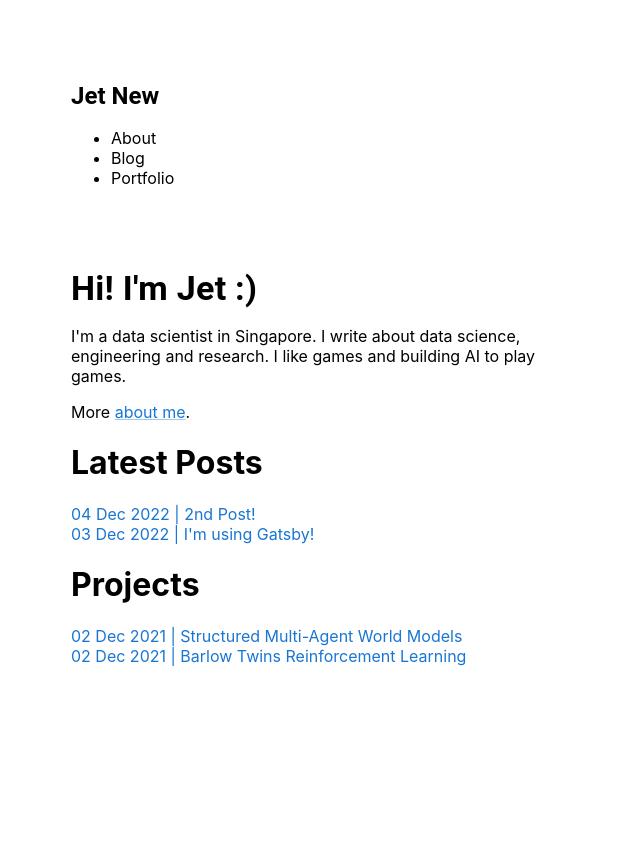
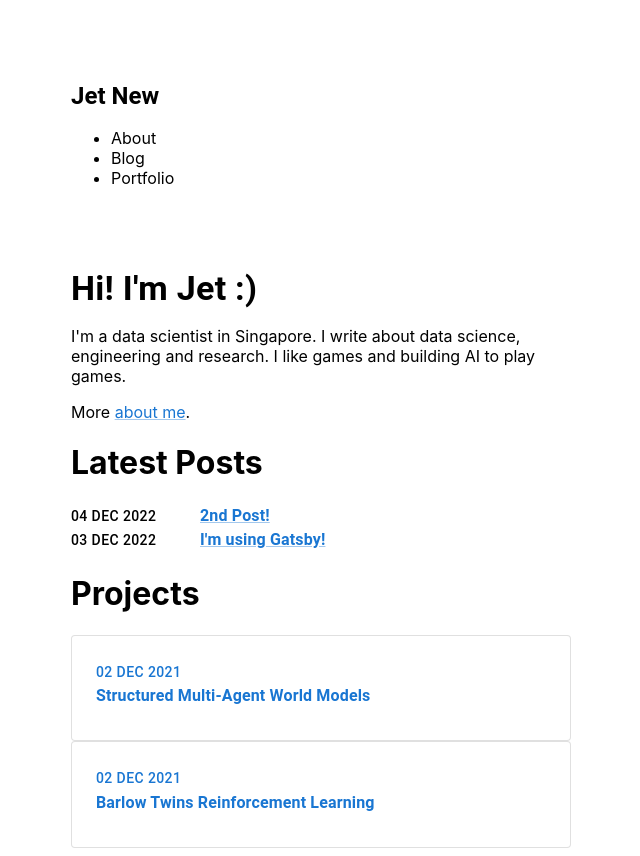
Before and after one commit to jetnew/website, a Gatsby site: page / in a window 1280 px wide. Shown: the whole page, without its empty margins (319-959 px from the left). Before the commit the page ends 800 px from the top, so only its background shows below. Built offline with nearby package versions, Linux system fonts and the light colour scheme; Gatsby itself is replaced by a stand-in of ours.

Commit message:
Set banner material UI for posts and portfolio

```diff
--- a/src/components/postbanner.js
+++ b/src/components/postbanner.js
@@ -1,15 +1,22 @@
 import * as React from 'react'
 import { useStaticQuery, graphql } from 'gatsby'
 import Link from './link'
+import Typography from '@mui/material/Typography'
+import Grid from '@mui/material/Grid'
+
 
 const PostBanner = ({ post }) => {
     return (
-        <nav>
-            <Link to={`/blog/${post.slug}`} underline="none">
-                <a>{post.date} | </a>
-                <a>{post.title}</a>
-            </Link>
-        </nav>
+        <Grid container spacing={2}>
+            <Grid item xs={3}>
+                <Typography variant="button">{post.date}</Typography>
+            </Grid>
+            <Grid item xs>
+                <Link to={`/blog/${post.slug}`}>
+                    <Typography variant="body1"><b>{post.title}</b></Typography>
+                </Link>
+            </Grid>
+        </Grid>
     )
 }
 
--- a/src/components/projectbanner.js
+++ b/src/components/projectbanner.js
@@ -1,15 +1,21 @@
 import * as React from 'react'
 import { useStaticQuery, graphql } from 'gatsby'
 import Link from './link'
+import Typography from '@mui/material/Typography'
+import Card from '@mui/material/Card'
+import CardContent from '@mui/material/CardContent'
+
 
 const ProjectBanner = ({ project }) => {
     return (
-        <nav>
-            <Link to={`/portfolio/${project.slug}`} underline="none">
-                <a>{project.date} | </a>
-                <a>{project.title}</a>
-            </Link>
-        </nav>
+        <Card variant="outlined" sx={{ p: 1 }}>
+            <CardContent>
+                <Link to={`/portfolio/${project.slug}`} underline="none">
+                    <Typography variant="button">{project.date}</Typography>
+                    <Typography variant="body1"><b>{project.title}</b></Typography>
+                </Link>
+            </CardContent>
+        </Card>
     )
 }
 
--- a/src/pages/blog/index.js
+++ b/src/pages/blog/index.js
@@ -42,6 +42,6 @@ export const query = graphql`
       }
       `
 
-export const Head = () => <Seo title="My Blog Posts" />
+export const Head = () => <Seo title="Blog" />
 
 export default BlogPage
```
Lines whose indentation alone changed are shown as unchanged.
